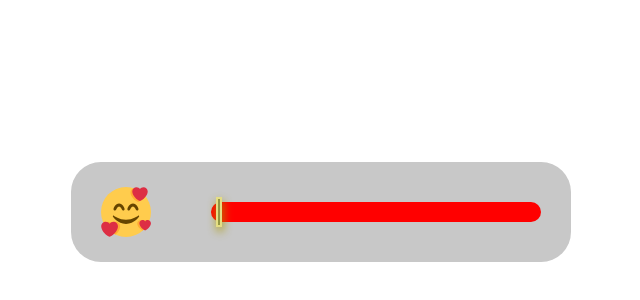
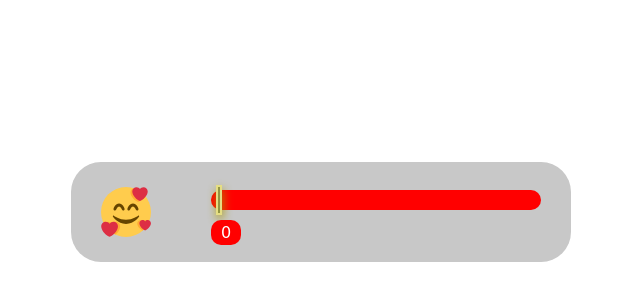
Before and after one commit to Romashka13579/JavaScript_6, a plain HTML site: page index.html in a window 1280 px wide. Shown: the part 188-488 px from the top of the page, without its empty margins (319-959 px from the left). Drawn offline with Linux system fonts and the light colour scheme.

Commit message:
fourth commit

```diff
--- a/css/style.css
+++ b/css/style.css
@@ -21,6 +21,10 @@ body{
     width: 50px;
     height: 50px;
     background: url(../img/red.svg);
+}
+.blocks{
+    display: flex;
+    flex-direction: column;
 }
 #rangeinput{
     -webkit-appearance: none;
@@ -72,15 +76,21 @@ body{
     }
 }
 .dashes{
-    position: absolute;
     width: 132px;
     height: 20px;
-    margin-left: -78px;
-    margin-top: 70px;
+    margin-left: ;
+}
+#rangeoutput{
+    margin-right: auto;
+    padding: 3px 10px;
+    border-radius: 10px;
+    background: red;
+    color: white;
+    font-family: cursive;
 }
 .dash_1,
 .dash_2{
-    position: absolute;
+    float: left;
     box-shadow: 1px 4px 10px #aa9900;
     border: 2px solid #e5de83;
     height: 20px;
--- a/index.html
+++ b/index.html
@@ -1,5 +1,6 @@
 <!DOCTYPE html>
 <html lang="en">
+
 <head>
     <meta charset="UTF-8">
     <meta http-equiv="X-UA-Compatible" content="IE=edge">
@@ -7,18 +8,21 @@
     <link rel="stylesheet" href="css/style.css">
     <title>JavaScript_6</title>
 </head>
+
 <body>
     <div class="main">
         <div class="blcok">
             <div id="icon"></div>
-            <input id="rangeinput" type="range" min="0" max="204" step="1" value="0" onmousemove="Value(rangeinput.value)">
-            <!-- <div class="dashes">
-                <div class="dash_1"></div>
-                <div class="dash_2"></div>
-            </div> -->
+            <form class="blocks" oninput="rangeoutput.value=parseInt(rangeinput.value)">
+                <input id="rangeinput" type="range" min="0" max="204" step="1" value="0" onmousemove="Value(rangeinput.value)">
+                <output id="rangeoutput" for="rangeinput">0
+                    <div class="triangle"></div>
+                </output>
+            </form>
         </div>
     </div>
 
     <script type="text/javascript" src="js/script.js"></script>
 </body>
+
 </html>
```
Also changed, not shown: js/script.js (line endings or trailing spaces).
